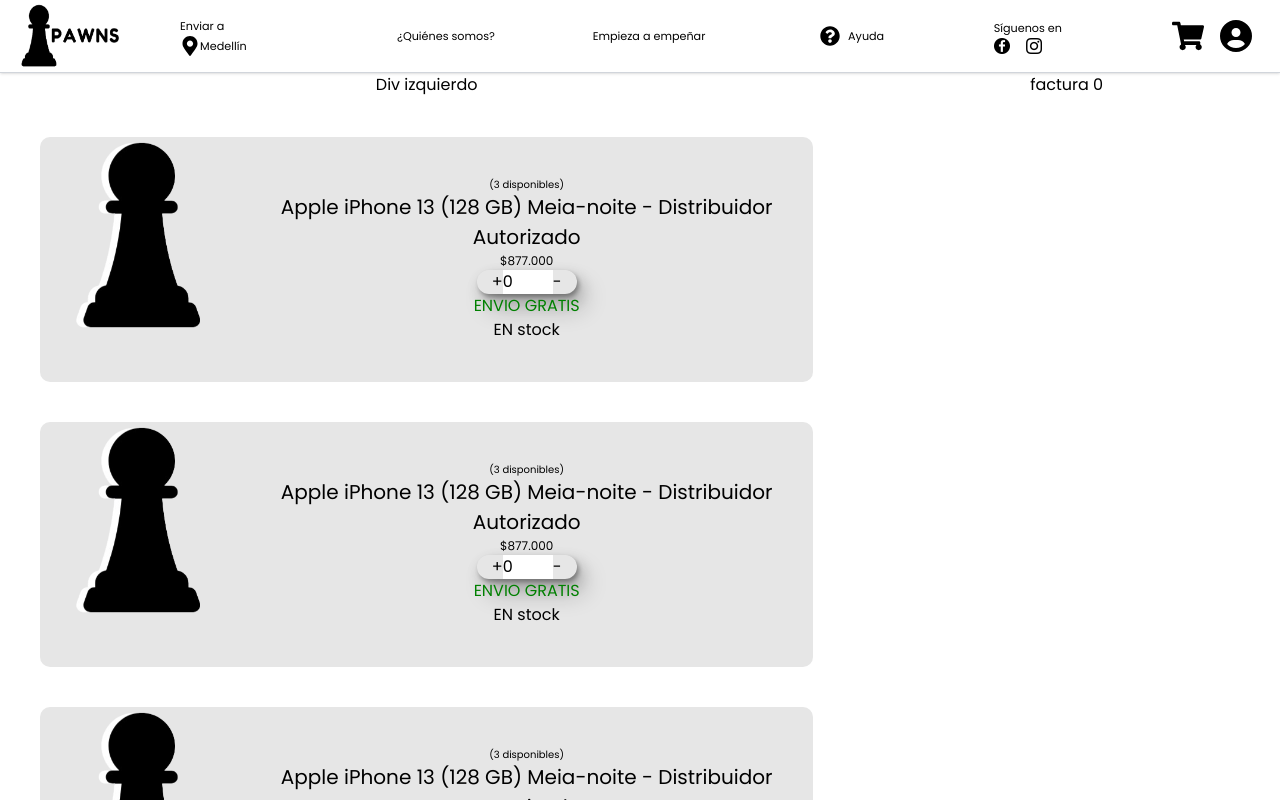
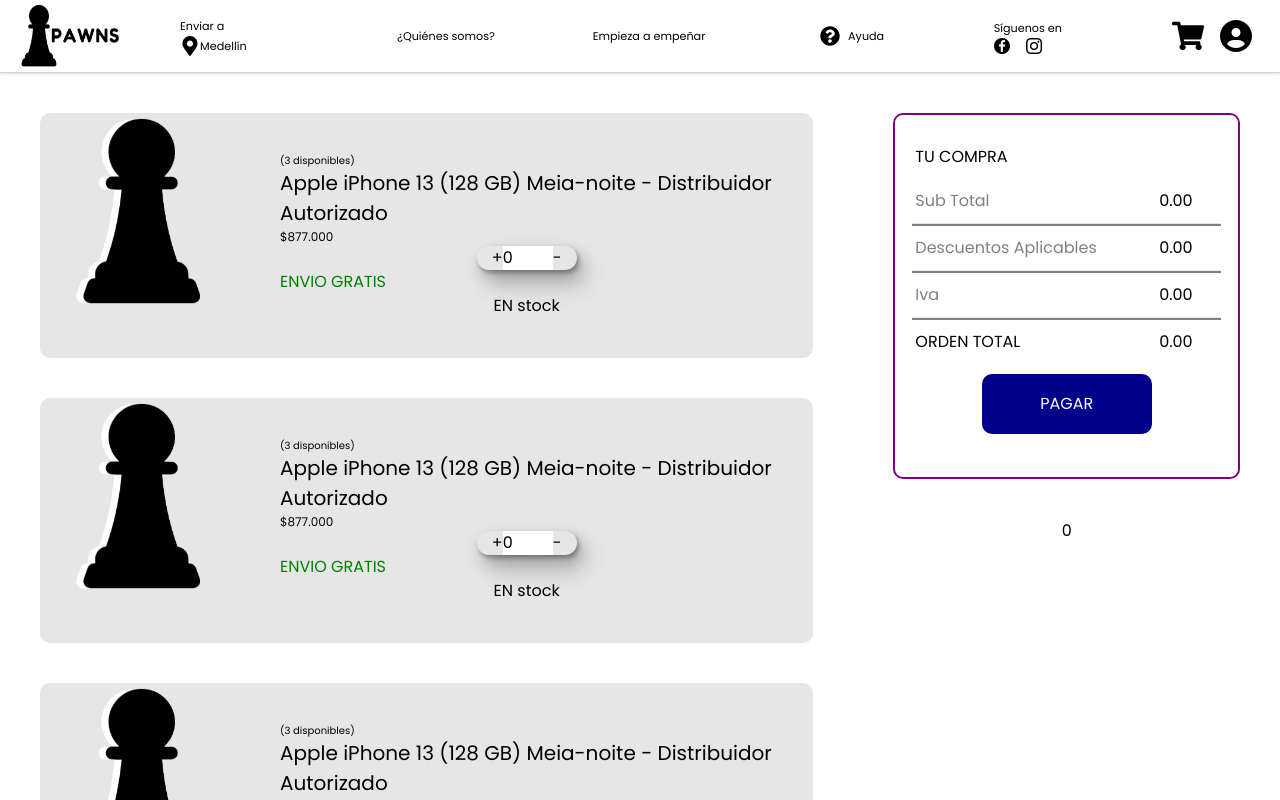
Before and after one commit to wilcar04/Pawns, a React (Vite) app: page /Car in a window 1280 px wide. Shown: the top 800 px of the page. Built offline with nearby package versions, Linux system fonts and the light colour scheme.

Commit message:
FEATURE/STATE_NETWORDON

```diff
--- a/src/components/Card.jsx
+++ b/src/components/Card.jsx
@@ -19,15 +19,15 @@
 
         <div className='derecha ' style={{margin:"40px"}} // conjunto de info en la derecha dividido en dos
         >
-                <p style={{fontSize:"10px"}} >(3 disponibles)</p>
-                <p style={{fontSize:"20px"}} >Apple iPhone 13 (128 GB) Meia-noite - Distribuidor Autorizado</p>
-                <p style={{fontSize:"12px"}} >$877.000</p>
+                <p style={{fontSize:"10px" ,textAlign:"left"}} >(3 disponibles)</p>
+                <p style={{fontSize:"20px",textAlign:"left"}} >Apple iPhone 13 (128 GB) Meia-noite - Distribuidor Autorizado</p>
+                <p style={{fontSize:"12px",textAlign:"left"}} >$877.000</p>
                 <div class="input-group center" style={{width:"100px"}}>
                 <button onClick={increment}> + </button>
                 <input style={{width:"50px"}} type="number" id="input" value={count} readonly/>
                 <button onClick={decrement}> - </button>
                 </div>
-                <p  style={{color:"green"}}>ENVIO GRATIS</p>
+                <p  style={{color:"green",textAlign:"left"}}>ENVIO GRATIS</p>
                 <p >EN stock</p>
 
 
--- /dev/null
+++ b/src/components/Factura.jsx
@@ -0,0 +1,28 @@
+import React, { useState } from 'react';
+
+
+const Factura= ({ counts, data }) => {
+    return (
+        <div class="card " style={{backgroundColor:"white",height:"25%",borderColor:"purple",border:"2px solid purple"}}// creamos la card que envuelve la imagen izquierda y texto derecha
+        >
+        <div className='contenedor' style={{margin:"10px"}}> </div>
+        <div className='contenedor' style={{margin:"20px"}}> <p style={{textAlign:"left"}}>TU COMPRA</p> </div>
+        <div className='contenedor' style={{margin:"10px",marginLeft:"20px"}}> <p style={{textAlign:"left",color:"grey"}} className='izquierda'>Sub Total</p> <p className='derecha'>0.00</p></div>
+        <hr className="center" style={{width:"90%", height:"3px" , backgroundColor:"grey"}}/>
+        <div className='contenedor' style={{margin:"10px",marginLeft:"20px"}}> <p style={{textAlign:"left",color:"grey"}} className='izquierda'>Descuentos Aplicables</p> <p className='derecha'>0.00</p></div>
+        <hr className="center" style={{width:"90%", height:"3px" , backgroundColor:"grey"}}/>
+        <div className='contenedor' style={{margin:"10px",marginLeft:"20px"}}> <p style={{textAlign:"left",color:"grey"}} className='izquierda'>Iva</p> <p className='derecha'>0.00</p></div>
+        <hr className="center" style={{width:"90%", height:"3px" , backgroundColor:"grey"}}/>
+        <div className='contenedor' style={{margin:"10px",marginLeft:"20px"}}> <p style={{textAlign:"left"}} className='izquierda'>ORDEN TOTAL</p> <p className='derecha'>0.00</p></div>
+        <button  style={{margin:"10px",minHeight:"60px",minWidth:"170px",borderRadius:"10px" ,
+         color:"white" ,backgroundColor:"darkblue"}} >PAGAR</button>
+
+
+        </div>
+
+
+
+    )
+}
+
+export default Factura;
--- a/src/components/Loading_box.jsx
+++ b/src/components/Loading_box.jsx
@@ -1,8 +1,6 @@
 import React from 'react';
 
-const handleClick = () => {
-  window.location.href = "/";
-};
+
 
 class Box extends React.Component {
   state = {
@@ -13,7 +11,7 @@
     setTimeout(() => {
       this.setState({ gifPlayed: false });
     }, 1000);
-  }
+  };
 
   render() {
     const { gifPlayed } = this.state;
@@ -22,15 +20,7 @@
       <div>
         {gifPlayed ? (
           <img src="../../public/anim.gif" style={{width:"150px",height:"300px"}} className="center" alt="Gif"  />
-        ) :
-        <div>
-        <img src="../../public/box.svg" className="center" style={{ width:"130px",height:"170px"}}/>
-        <hr className="center" style={{width:"25%", height:"3px" , backgroundColor:"black"}}/>
-        <p style={{color:"red"}}>¡TU CARRITO ESTA VACIO!</p>
-        <hr className="center" style={{width:"25%", height:"3px" , backgroundColor:"black"}}/>
-        <button onClick={ handleClick } style={{margin:"10px",height:"40px",borderRadius:"10px" ,
-         color:"white" ,backgroundColor:"blue"}} >Regresa al Inicio</button>
-          </div>}
+        ) : null}
       </div>
     );
   }
--- a/src/pages/Car.jsx
+++ b/src/pages/Car.jsx
@@ -3,31 +3,46 @@
 import Navbar from "../components/Navbar"
 import Footer from "../components/Footer"
 import Card from "../components/Card"
-import { useState } from 'react';
+import { useState,useEffect } from 'react';
+import Factura from "../components/Factura";
+
+const handleClick = () => {
+    window.location.href = "/";
+  };
 
 function requestCar() {
     return true;
 }
+;
+
 
 export default function Car(){
+    const [NetwordPlayed, setLoading] = useState(false);
+
+    useEffect(() => {
+      setTimeout(() => {
+        setLoading(true);
+      }, 1000); // Simulando una carga de datos
+    }, []);
 
     let variableList = [];
 
     for(let i = 1; i <= 5; i++){
       const [count, setCount] = useState(0);
       variableList.push([count, setCount]);
-    }
-
+    };
 
     return (
+
+        NetwordPlayed?  (
+
         <div class="min-h-screen flex flex-col">
             <Navbar // insertamos barra de navegacion
             />
             <main className="flex-1">
-
             {requestCar()? // si tenemos datos de la request de la api rest muestra el siguiente div
             <div class="contenedor">
-             <div class="izquierda" style={{width:"70%"}}>Div izquierdo
+             <div class="izquierda" style={{width:"70%"}}>
 
              {variableList.map((item, index) => ( // iteramos el comonente card segun el numero de contadores
               <Card key={index} count={item[0]} setCount={item[1]} />
@@ -36,7 +51,7 @@
              </div>
              <div class="derecha" style={{width:"30px"}}>
 
-                factura {variableList[3][0]}
+                <Factura></Factura> {variableList[3][0]}
 
 
              </div>
@@ -45,13 +60,29 @@
             :
                            // si no muestra el siguiente div
             <div>
-                <Box />
+                <div>
+                    <img src="../../public/box.svg" className="center" style={{ width:"130px",height:"170px"}}/>
+                    <hr className="center" style={{width:"25%", height:"3px" , backgroundColor:"black"}}/>
+                    <p style={{color:"red"}}>¡TU CARRITO ESTA VACIO!</p>
+                    <hr className="center" style={{width:"25%", height:"3px" , backgroundColor:"black"}}/>
+                    <button onClick={ handleClick } style={{margin:"10px",height:"40px",borderRadius:"10px" ,
+                    color:"white" ,backgroundColor:"blue"}} >Regresa al Inicio</button>
+                </div>
             </div>
             }
 
             </main>
             <Footer //insertamos footer
             />
+        </div>      )
+        : <div class="min-h-screen flex flex-col">
+            <Navbar // insertamos barra de navegacion
+            />
+              <main className="flex-1">
+                <Box/>
+              </main>
+            <Footer //insertamos footer
+            />
         </div>
     )
 }
```
